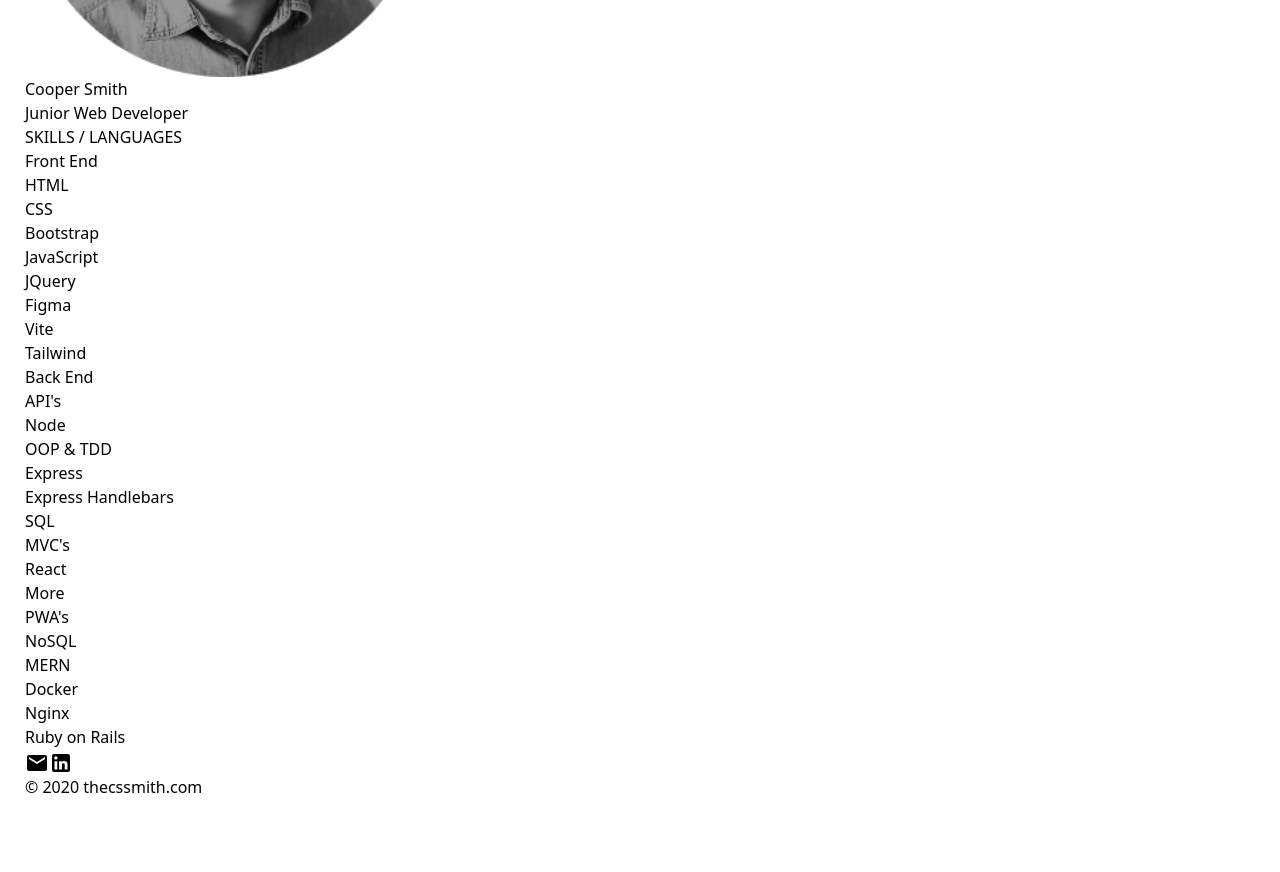
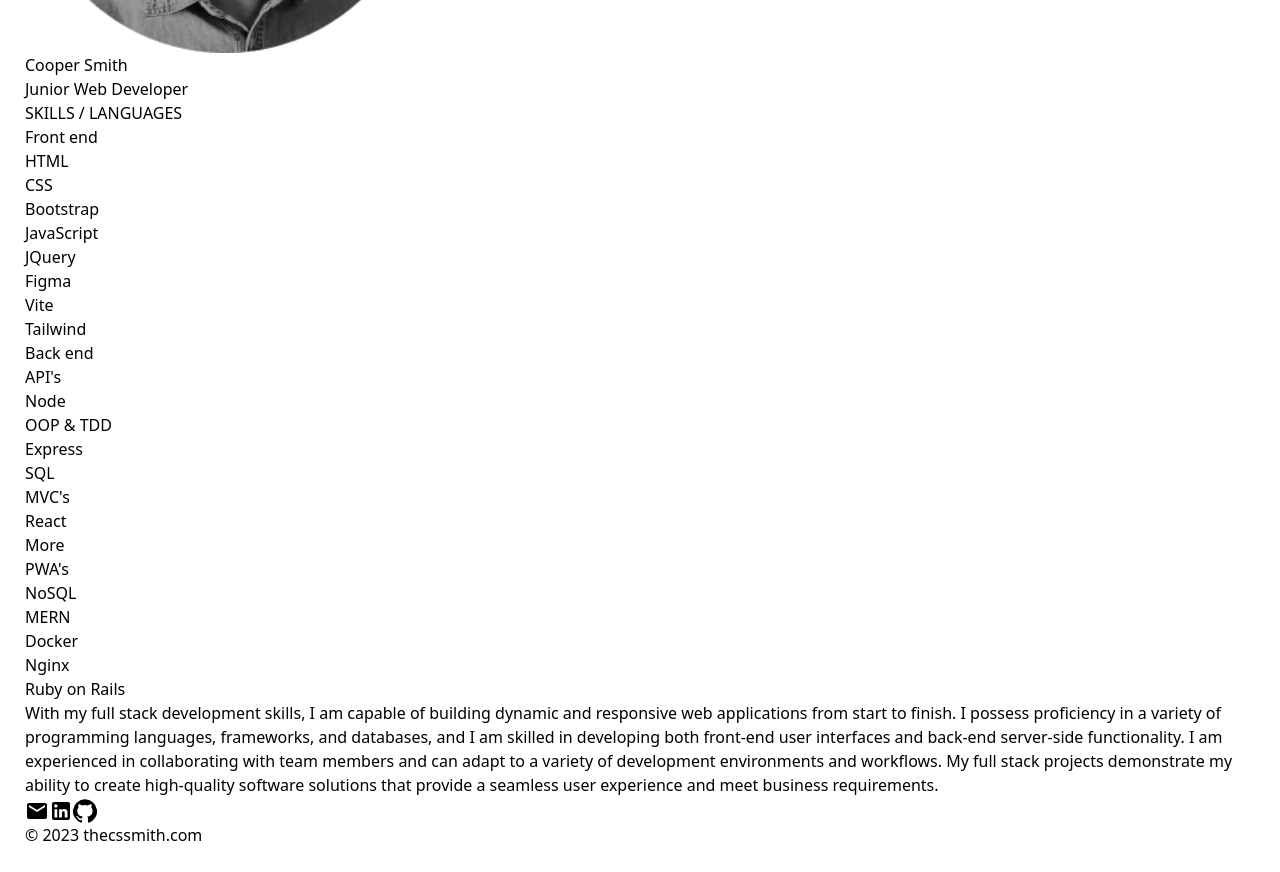
Before and after one commit to cssmith134/thecssmith.com, a React (Vite) app: page / in a window 1280 px wide. Shown: the part 540-1412 px from the top of the page. Before the commit the page ends 1364 px from the top, so only its background shows below. Built offline with nearby package versions, Linux system fonts and the light colour scheme.

Commit message:
skill-p/project-img/footer-edit

```diff
--- a/src/components/Footer.tsx
+++ b/src/components/Footer.tsx
@@ -1,16 +1,17 @@
 import React from 'react'
 import EmailIcon from '@material-ui/icons/Email';
 import LinkedInIcon from '@material-ui/icons/LinkedIn';
+import { GitHub } from '@material-ui/icons';
 
 function Footer() {
   return (
     <div className='text-center pt-20 width="100" height="100"' >
         <div>
-            <a href="mailto: cssmithg134@gmail.com"><EmailIcon/></a>
-            <a href="https://www.linkedin.com/in/coopersmith1993/"><LinkedInIcon/></a>
-
+            <a className='p-5' href="mailto: cssmithg134@gmail.com"><EmailIcon/></a>
+            <a className='p-5' href="https://www.linkedin.com/in/coopersmith1993/"><LinkedInIcon/></a>
+            <a className='p-5' href="https://github.com/cssmith134"><GitHub/></a>
         </div>
-        <p>&copy; 2020 thecssmith.com</p>
+        <p>&copy; 2023 thecssmith.com</p>
     </div>
   )
 }
--- a/src/components/Header.tsx
+++ b/src/components/Header.tsx
@@ -4,7 +4,7 @@
     return (
         <header className='flex justify-between flex-col md:flex-row'>
             <div >
-               <Link to="/"><h1 className='font-roboto text-xl'>COOPER SMITH</h1></Link>
+               <Link to="/"><h1 className='mx-2 hover:text-blue-500 font-roboto text-xl'>COOPER SMITH</h1></Link>
             </div>
             <div>
                 <Navigation />
--- a/src/components/Workitem.tsx
+++ b/src/components/Workitem.tsx
@@ -6,9 +6,9 @@
   return (
     <a href={props.project_url}>
         <div>
-            <img src={ props.image_url } width="400" height="300" />
+            <img className='h-50 w-50' src={ props.image_url } width="450" height="450" />
             <h1>{props.name}</h1>
-            <h1>{props.description}</h1>
+            <h3>{props.description}</h3>
         </div>
     </a>
   )
--- a/src/data/navitems.ts
+++ b/src/data/navitems.ts
@@ -7,8 +7,5 @@
         name: "Work",
         url: "/work"
     },
-    {
-        name: "contact",
-        url: "/contact"
-    }
+
 ]
--- a/src/pages/Home.tsx
+++ b/src/pages/Home.tsx
@@ -39,7 +39,7 @@
           </div>
           <div className="flex mx-1 flex-row justify-between">
             <div>
-              <h3 className=" text-2xl pl-10 underline">Front End</h3>
+              <h3 className=" text-2xl pl-10 underline">Front end</h3>
               <ul className="text-lg pl-10 py-10 ">
                 <li>HTML</li>
                 <li>CSS</li>
@@ -53,13 +53,12 @@
             </div>
 
             <div>
-              <h3 className=" text-2xl pl-10 underline">Back End</h3>
+              <h3 className=" text-2xl pl-10 underline">Back end</h3>
               <ul className=" text-lg pl-10 py-10">
                 <li>API's</li>
                 <li>Node</li>
                 <li>OOP & TDD</li>
                 <li>Express</li>
-                <li>Express Handlebars</li>
                 <li>SQL</li>
                 <li>MVC's</li>
                 <li>React</li>
@@ -78,6 +77,13 @@
             </div>
           </div>
         </section>
+        <section className="py-20 lg:w-2/4 w-full flex flex-col my-10">
+          <div className="text-lg py-20 text-lg w-4/5 mx-10 text-left relative z-80">
+            <p>
+            With my full stack development skills, I am capable of building dynamic and responsive web applications from start to finish. I possess proficiency in a variety of programming languages, frameworks, and databases, and I am skilled in developing both front-end user interfaces and back-end server-side functionality. I am experienced in collaborating with team members and can adapt to a variety of development environments and workflows. My full stack projects demonstrate my ability to create high-quality software solutions that provide a seamless user experience and meet business requirements.
+            </p>
+          </div>
+        </section>
       </div>
     </div>
   );
--- a/src/pages/Work.tsx
+++ b/src/pages/Work.tsx
@@ -12,27 +12,22 @@
     {
         name: "Travellers",
         image_url: "/travelers.png",
-        description: "Search a city, discover it's weather and current Covid-19 risk levels.",
+        description: "Track local weather and Covid-19 risk levels.",
         project_url: "https://travelers.thecssmith.com/"
     },
     {
         name: "Beer Belly",
-        image_url: "/guitar-shop.png",
-        description: "Search a city, discover it's weather and current Covid-19 risk levels. ",
-        project_url: "https://thecssmith.com"
+        image_url: "/beerbelly.png",
+        description: "Find breweries for your next destination",
+        project_url: "https://github.com/cssmith134/beerbelly"
     },
     {
         name: "YAAASSS",
         image_url: "/YAASSS.png",
         description: "Website for New York based rock band, YAAASS",
         project_url: "https://www.instagram.com/69yaasss69/"
-    },
-    {
-        name: "Travellers",
-        image_url: "/guitar-shop.png",
-        description: "things lalalalal this is a dscriprtion",
-        project_url: "https://thecssmith.com"
     }
+
 ]
 
 const workItemGenerator = (work_items_list: WorkItemType[]) => {
@@ -44,7 +39,7 @@
 
 function Work() {
   return (
-    <div>
+    <div >
         <h1 className="mx-10 relative z-80 flex justify-left text-5xl text-blue-500 color: rgb(59 130 246); py-20 font-light font-roboto">LATEST PROJECTS</h1>
             <div className="flex flex-auto max-h-fit justify-between gap-x-4 flex-col lg:flex-row">
                 { workItemGenerator(workItemsRaw) }
```
Also changed, not shown: 1 other file (tests, documents, lock files or other folders).
